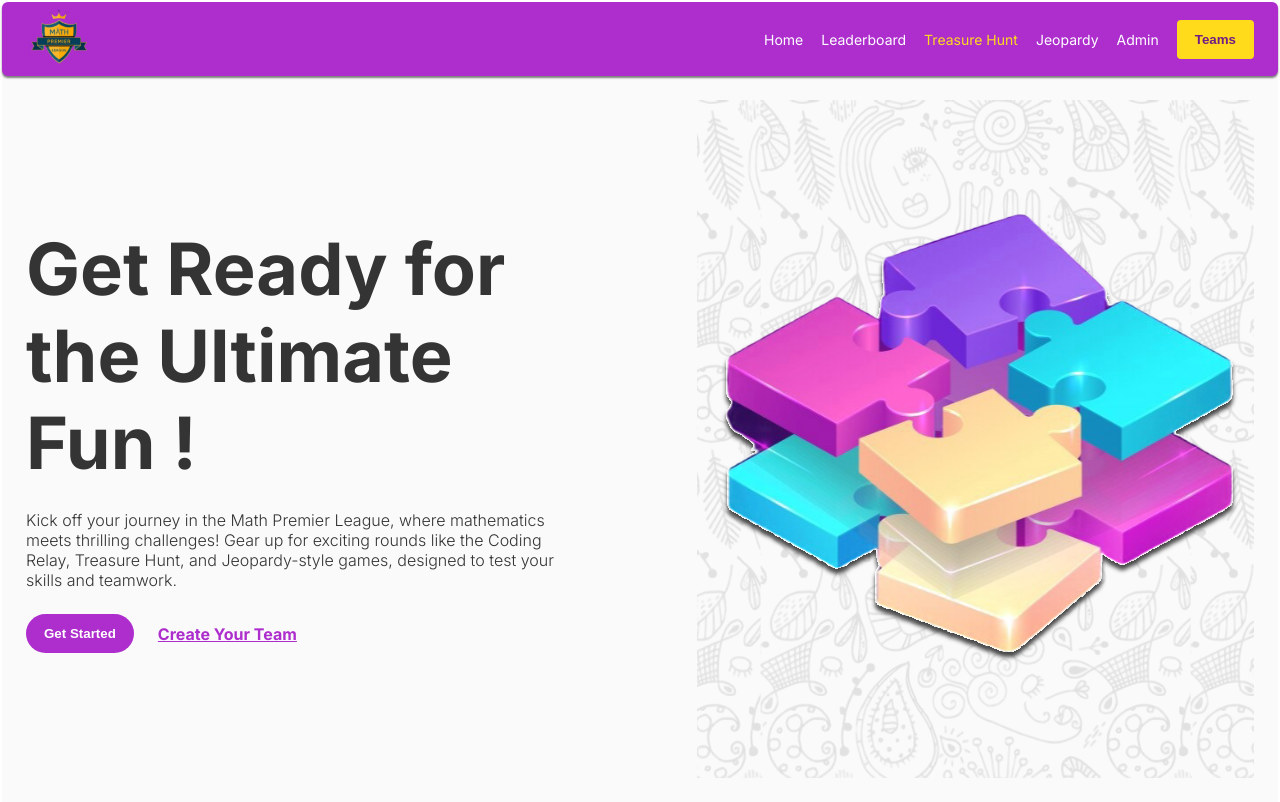
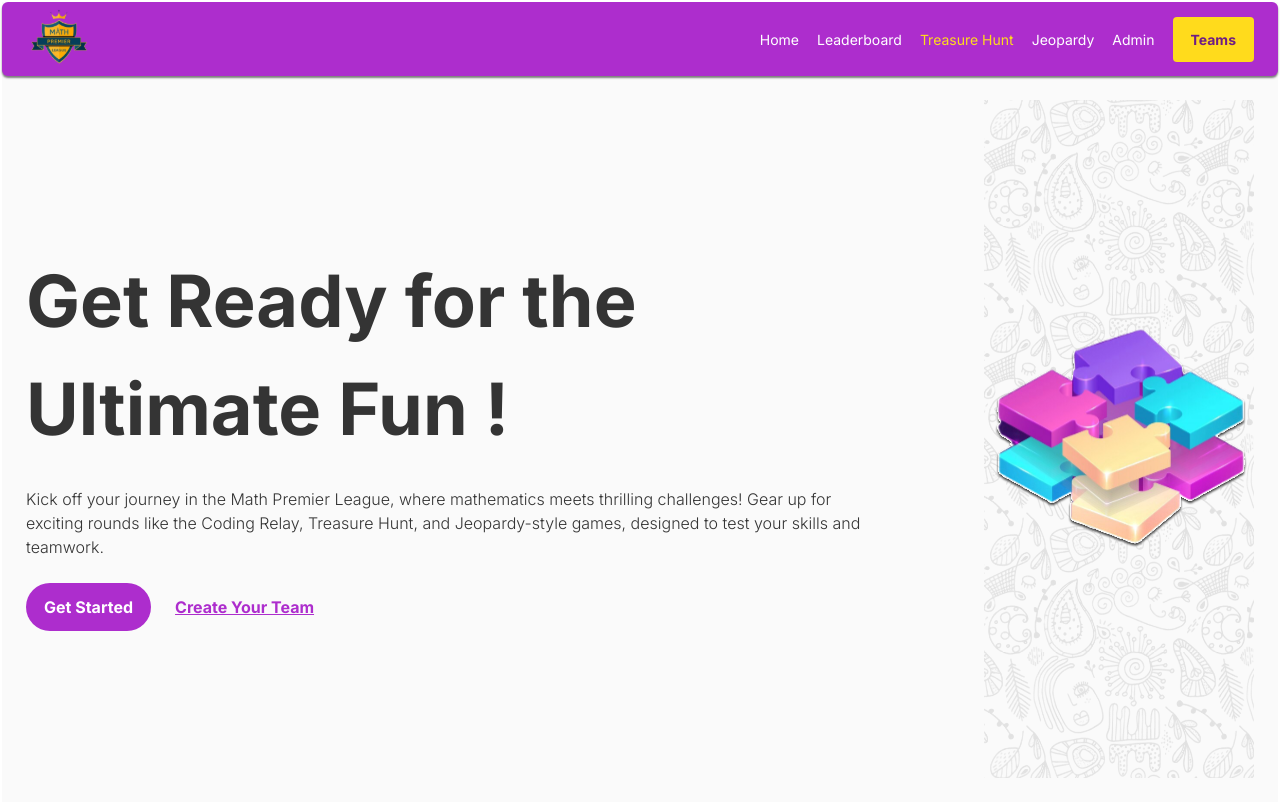
Before and after one commit to SIAM-VIT/MPL-fe, a React (Create React App) app: page / in a window 1280 px wide. Built offline with nearby package versions, Linux system fonts and the light colour scheme.

Commit message:
feat: tailwind

```diff
--- a/package.json
+++ b/package.json
@@ -35,5 +35,10 @@
       "last 1 firefox version",
       "last 1 safari version"
     ]
+  },
+  "devDependencies": {
+    "autoprefixer": "^10.4.20",
+    "postcss": "^8.4.47",
+    "tailwindcss": "^3.4.12"
   }
 }
--- /dev/null
+++ b/postcss.config.js
@@ -0,0 +1,6 @@
+module.exports = {
+  plugins: {
+    tailwindcss: {},
+    autoprefixer: {},
+  },
+}
--- a/src/App.css
+++ b/src/App.css
@@ -516,3 +516,7 @@
   width: fit-content;
   height: 210px;
 }
+
+@tailwind base;
+@tailwind components;
+@tailwind utilities;
--- /dev/null
+++ b/tailwind.config.js
@@ -0,0 +1,14 @@
+/** @type {import('tailwindcss').Config} */
+module.exports = {
+  content: [
+    "./src/**/*.{js,jsx,ts,tsx}",
+  ],
+  theme: {
+    extend: {
+      colors: {
+        'custom-purple': '#8B5CF6', // Adjust this to match your exact purple shade
+      },
+    },
+  },
+  plugins: [],
+}
```
Also changed, not shown: 1 other file (tests, documents, lock files or other folders).
